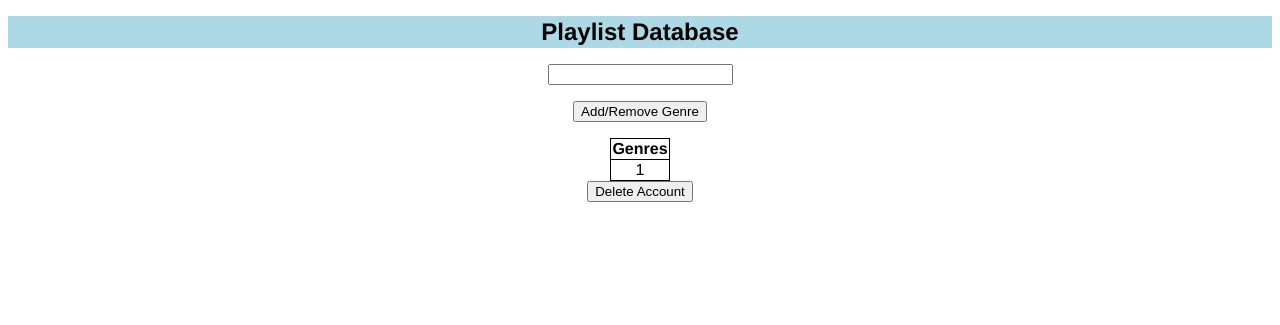
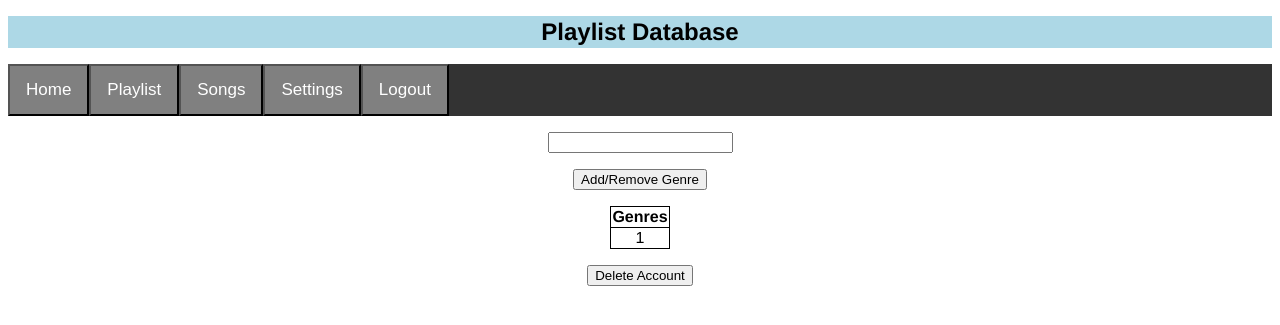
Before and after one commit to Tooo/Playlist-Database, a Flask app: template templates/settings.html in a window 1280 px wide. Shown: the top 325 px of the page. Run offline with Flask 2, Linux system fonts and the light colour scheme; the template is opened without the code that fills it: most values are stand-ins (such as "Sample title", 1, 10 or a date in 2020).

Commit message:
Fix settings html link and add navbar

```diff
--- a/app.py
+++ b/app.py
@@ -87,7 +87,7 @@ def settings_page():
             else:
                 userManager.insert_user_genre(user, genre)
         genres = userManager.get_user_genre(user)
-        resp = make_response(render_template("home.html", genres=genres))
+        resp = make_response(render_template("settings.html", genres=genres))
         return resp
 
 
--- a/templates/settings.html
+++ b/templates/settings.html
@@ -8,6 +8,25 @@
 <header>
     <h1>Playlist Database</h1>
 </header>
+
+<nav id='navbar'>
+    <form action="http://localhost:5000/home" method="POST">
+        <input type="submit" name="home" value="Home">
+    </form>
+    <form action="http://localhost:5000/playlist" method="POST">
+        <input type="submit" name="playlist" value="Playlist">
+    </form>
+    <form action="http://localhost:5000/songs" method="POST">
+        <input type="submit" name="songs" value="Songs" />
+    </form>
+    <form action="http://localhost:5000/settings" method="POST">
+        <input type="submit" name="settings" value="Settings" />
+    </form>
+    <form action="http://localhost:5000/" method="POST">
+        <input type="submit" name="logout" value="Logout" />
+    </form>
+</nav>
+
 
 <body>
     <form action="http://localhost:5000/settings" method="POST">
@@ -24,6 +43,8 @@
             </tr>
         {% endfor %}
     </table>
-    <input type="submit" name="delete" value="Delete Account" />
+    <form action="http://localhost:5000/" method="POST">
+        <p><input type="submit" name="delete" value="Delete Account" /></p>
+    </form>
 </body>
 </html>
```
